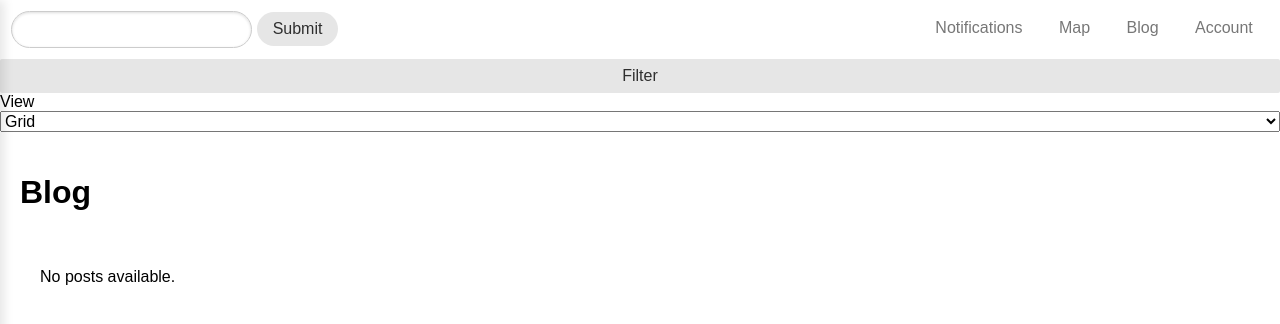
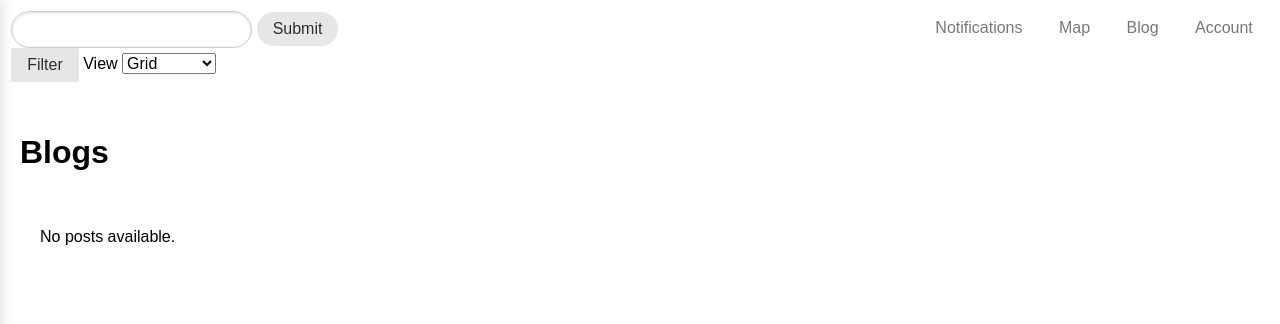
Before and after one commit to CSCI-5117-F26/developing-the-interactive-web-project-1-group-2, a Flask app: page /blog in a window 1280 px wide. Shown: the top 324 px of the page. Run offline with Flask 3, Linux system fonts and the light colour scheme; data that the repository does not hold is empty; some libraries are stand-ins or nearby versions.

Commit message:
feature: server updated for blog page

```diff
--- a/project1/src/project1/server.py
+++ b/project1/src/project1/server.py
@@ -4,7 +4,11 @@ from pathlib import Path
 import psycopg
 from flask import Flask, jsonify, redirect, render_template, request, url_for
 from markupsafe import escape
+from psycopg.rows import dict_row
 from werkzeug.utils import secure_filename
+from dotenv import load_dotenv
+
+load_dotenv()
 
 app = Flask(__name__)
 UPLOAD_FOLDER = (
@@ -26,7 +30,26 @@ def map_page():
 
 @app.get("/blog")
 def blog_page():
-    return render_template("blog.html"), 200
+    with psycopg.connect(
+        os.environ["DATABASE_URL"], row_factory=dict_row
+    ) as conn:
+        with conn.cursor() as cur:
+            cur.execute("""
+                SELECT
+                    posts.post_id,
+                    posts.title,
+                    posts.description,
+                    locations.lat,
+                    locations.long,
+                    posts.time,
+                    accounts.username AS account
+                FROM posts
+                LEFT JOIN locations ON posts.location = locations.location_id
+                LEFT JOIN accounts ON posts.account = accounts.account_id
+            """)
+            posts = cur.fetchall()
+
+    return render_template("blog.html", posts=posts), 200
 
 
 @app.get("/account")
--- a/project1/src/project1/static/css/blog.css
+++ b/project1/src/project1/static/css/blog.css
@@ -43,6 +43,7 @@
 
 .post-grid {
     display: grid;
+    grid-template-columns: 200px 1fr 1fr;
     padding: 20px;
 }
 
--- a/project1/src/project1/templates/blog.html
+++ b/project1/src/project1/templates/blog.html
@@ -7,17 +7,13 @@
 
 
 {% block header %}
-<div id="searchBar" class="pure-u-1-2">
+<div class="pure-u-1-2 blog-controls">
+    <div id="searchBar">
         <form action="/search" method="post" class="pure-form">
             <input type="text" class="pure-input-rounded" aria-label="Search" />
             <input type="submit" class="pure-input-rounded pure-button" />
         </form>
     </div>
-
-{% endblock %}
-
-
-{% block body %}
 
     <button type="button" id="filterToggleBtn" class="pure-button">Filter</button>
 
@@ -26,7 +22,11 @@
         <option value="grid">Grid</option>
         <option value="collapsed">Collapsed</option>
     </select>
+</div>
+{% endblock %}
 
+
+{% block body %}
 <div id="filterSidebar" class="sidebar">
     <div class="sidebar-header">
         <h2>Filter</h2>
@@ -61,7 +61,7 @@
 </div>
 
 <div id="blog_page">
-    <h1>Blog</h1>
+    <h1>Blogs</h1>
     <div class="post-grid" id="gridView">
         {% for post in posts %}
         <div class="post-card">
```
Lines whose indentation alone changed are shown as unchanged.
